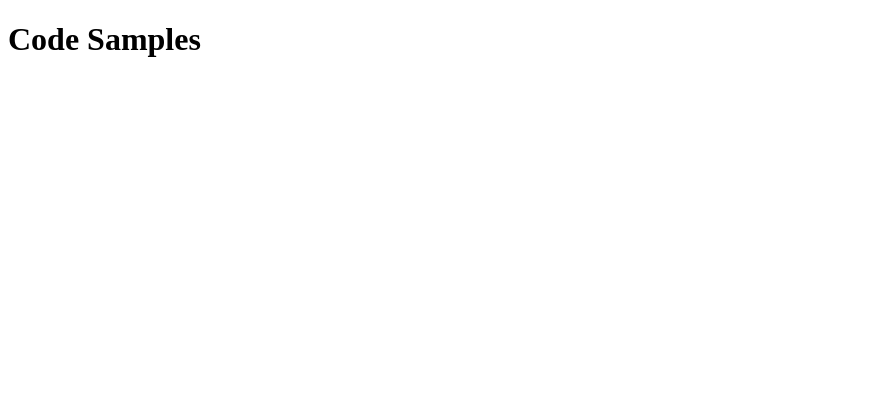
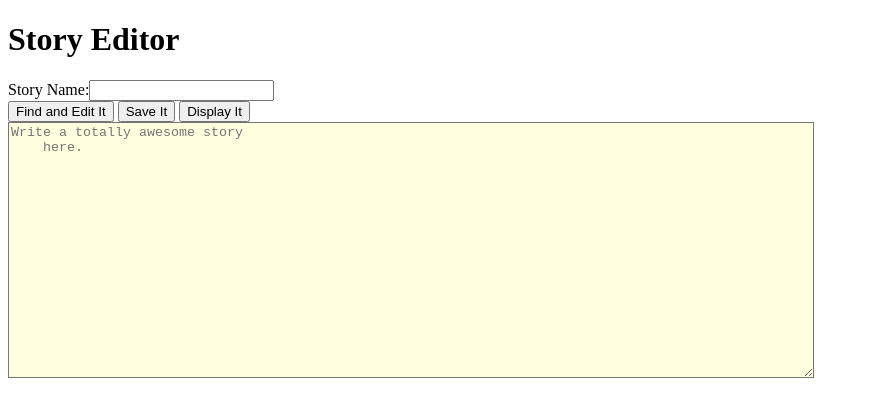
Before and after one commit to RBudd16005/wdd330-portfolio, a plain HTML site: page Week 01/code.html in a window 1280 px wide. Shown: the whole page, without its empty margins (0-869 px from the left). Drawn offline with Linux system fonts and the light colour scheme.

Commit message:
Updated Notes and Code for Week 01

```diff
--- a/Week 01/code.html
+++ b/Week 01/code.html
@@ -1,11 +1,43 @@
-<!DOCTYPE html>
-<html lang="en">
-    <head>
-        <meta charset="UTF-8">
-        <meta name="viewport" content="width=device-width, initial-scale=1.0">
-        <title>Code Samples</title>
-    </head>
-    <body>
-        <h1>Code Samples</h1>
-    </body>
+<!doctype html>
+<html>
+<head>
+    <title>Story Writer</title>
+    <script>
+        function loadStory(){
+                var storyName = document.getElementById(name_input).value
+                var storyHTML = localStorage.getItem(storyName)
+                document.getElementById(story_editor).value = storyHTML
+            }
+        function saveStory(){
+                var storyName = document.getElementById(name_input).value
+                var storyHTML = document.getElementById(story_editor).value
+                localStorage.setItem(storyName, storyHTML)
+            }
+        function dsiplayStory(){
+                var storyHTML = document.getElementById(story_editor).value
+                document.getElementById(story_display).innerHTML = storyHTML
+            }
+    </script>
+
+    <style>
+        textarea{
+            width:800px;
+            height: 250px;
+            background-color: lightyellow;
+            }
+    </style>
+</head>
+
+<body>
+    <h1>Story Editor</h1>
+    Story Name:<input id=name_input></input>
+    <section>
+        <button onclick="loadStory()">Find and Edit It</button>
+        <button onclick="saveStory()">Save It</button>
+        <button onclick="displayStory()">Display It</button>
+    </section>
+    <textarea id="story_editor" placeholder="Write a totally awesome story
+    here."></textarea>
+    <section id="story_display"></section>
+</body>
 </html>
```
Also changed, not shown: Week 01/notes.html (+8 -0 lines).
